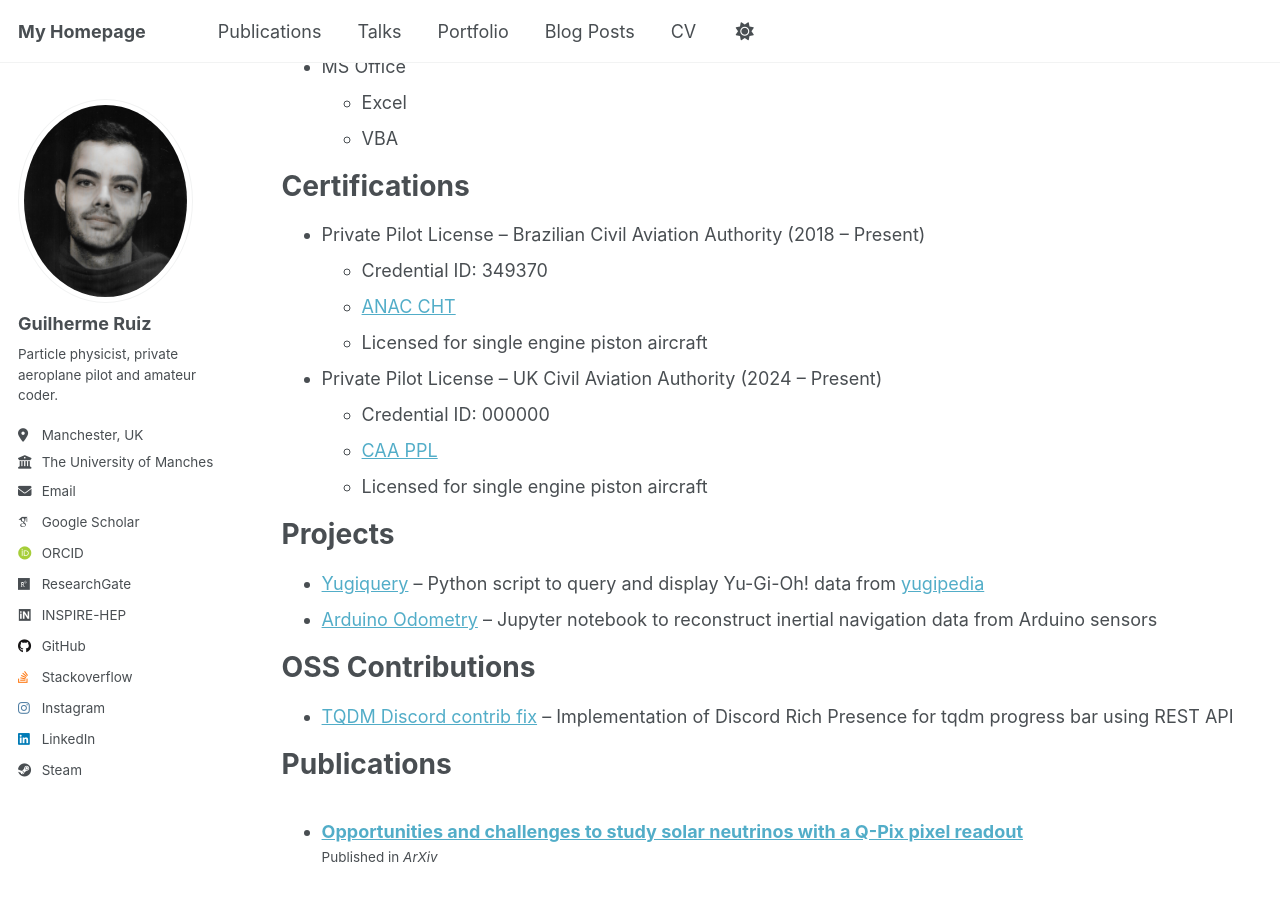
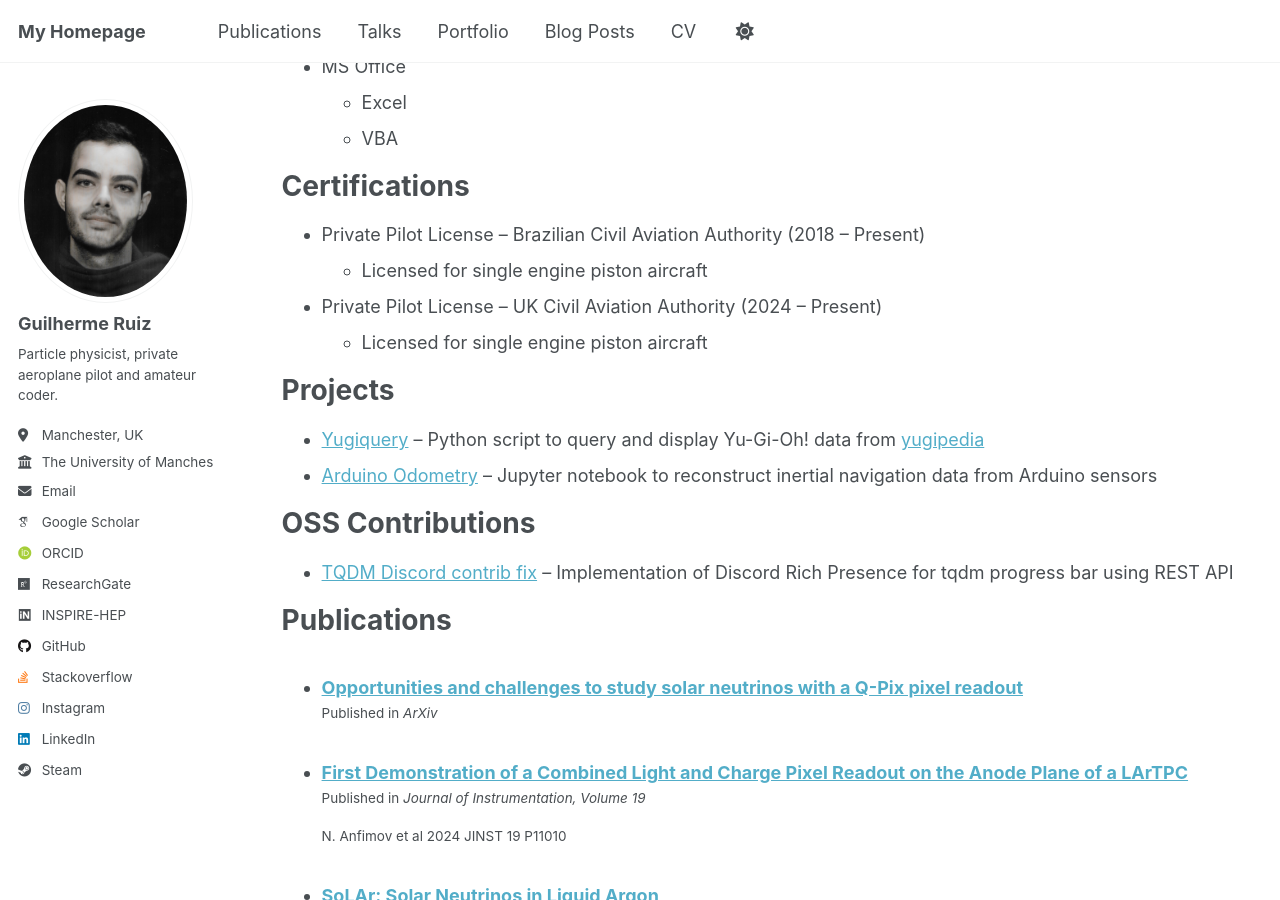
Before and after one commit to guigoruiz1/guigoruiz1.github.io, a Jekyll site: the page built from _pages/cv.md, in a window 1280 px wide and 900 px high, scrolled down 1954 px. Built offline with Jekyll 4.4.1, drawn with Linux system fonts in a browser that asks for light colours; some web fonts are replaced; a script that is not in the unit is left out.

Commit message:
update caa id

```diff
--- a/_pages/cv.md
+++ b/_pages/cv.md
@@ -78,13 +78,9 @@ Skills
 Certifications
 ======
 * Private Pilot License – Brazilian Civil Aviation Authority (2018 – Present)
-  * Credential ID: 349370
-  * [ANAC CHT](http://sistemas.anac.gov.br/NovaCHT/ConsultaNovaCht)
   * Licensed for single engine piston aircraft
 
 * Private Pilot License – UK Civil Aviation Authority (2024 – Present)
-  * Credential ID: 000000
-  * [CAA PPL](http://www.caa.co.uk)
   * Licensed for single engine piston aircraft
 
 Projects
```
